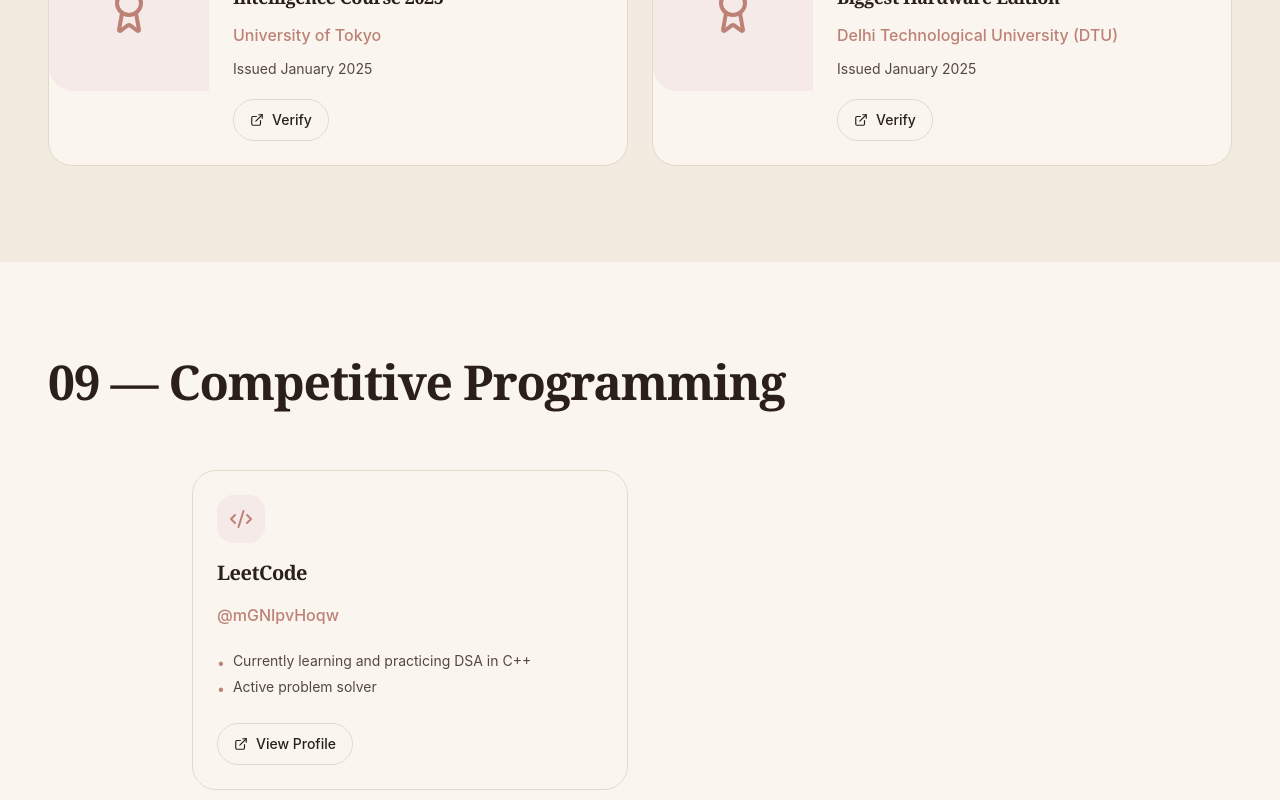
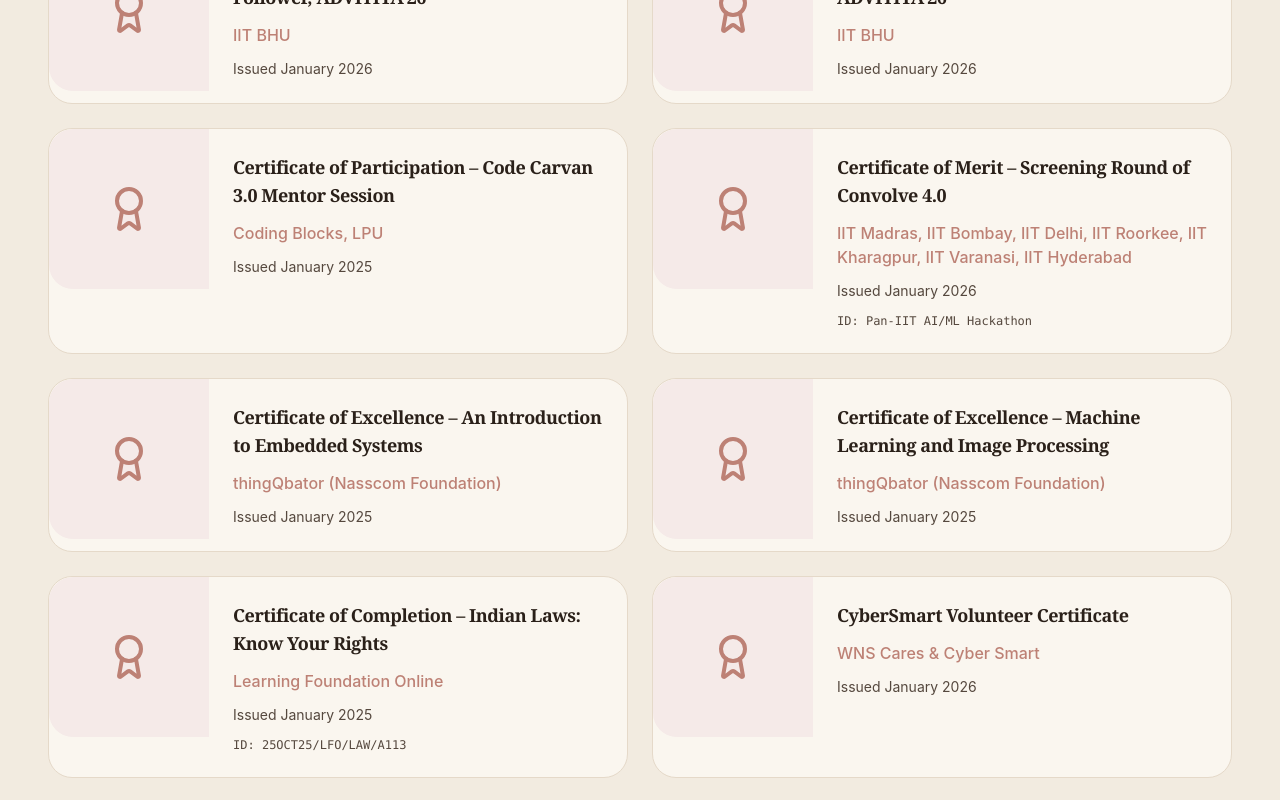
Before and after one commit to Nileshkrishesh/portfolio, a Next.js app: page / in a window 1280 px wide. Shown: the part 9340-10140 px from the top of the page. Built offline with nearby package versions, Linux system fonts and the light colour scheme.

Commit message:
Add 10 new certificates and achievements

```diff
--- a/src/data/portfolio.ts
+++ b/src/data/portfolio.ts
@@ -398,6 +398,69 @@
     credentialUrl: 'https://www.linkedin.com/posts/nileshkrishesh_qualcommacademy-aiupskilling-artificialintelligence-activity-7409511265234124800-1gTm',
   },
   {
+    id: 'gci-utokyo-completion',
+    name: 'Certificate of Completion – Global Consumer Intelligence Course 2025',
+    issuer: 'University of Tokyo',
+    date: '2025',
+  },
+  {
+    id: 'advitiya-fastline',
+    name: 'Certificate of Participation – Fast Line Follower, ADVITIYA\'26',
+    issuer: 'IIT BHU',
+    date: '2026',
+  },
+  {
+    id: 'advitiya-prismbreak',
+    name: 'Certificate of Participation – Prism Break, ADVITIYA\'26',
+    issuer: 'IIT BHU',
+    date: '2026',
+  },
+  {
+    id: 'codecarvan-lpu',
+    name: 'Certificate of Participation – Code Carvan 3.0 Mentor Session',
+    issuer: 'Coding Blocks, LPU',
+    date: '2025',
+  },
+  {
+    id: 'convolve-hackathon',
+    name: 'Certificate of Merit – Screening Round of Convolve 4.0',
+    issuer: 'IIT Madras, IIT Bombay, IIT Delhi, IIT Roorkee, IIT Kharagpur, IIT Varanasi, IIT Hyderabad',
+    date: '2026',
+    credentialId: 'Pan-IIT AI/ML Hackathon',
+  },
+  {
+    id: 'thingqbator-embedded',
+    name: 'Certificate of Excellence – An Introduction to Embedded Systems',
+    issuer: 'thingQbator (Nasscom Foundation)',
+    date: '2025',
+  },
+  {
+    id: 'thingqbator-ml',
+    name: 'Certificate of Excellence – Machine Learning and Image Processing',
+    issuer: 'thingQbator (Nasscom Foundation)',
+    date: '2025',
+  },
+  {
+    id: 'indian-laws',
+    name: 'Certificate of Completion – Indian Laws: Know Your Rights',
+    issuer: 'Learning Foundation Online',
+    date: '2025',
+    credentialId: '25OCT25/LFO/LAW/A113',
+  },
+  {
+    id: 'cybersmart-volunteer',
+    name: 'CyberSmart Volunteer Certificate',
+    issuer: 'WNS Cares & Cyber Smart',
+    date: '2026',
+  },
+  {
+    id: 'techmarathon-lpu',
+    name: 'Certificate of Participation – Techmarathon 2K25',
+    issuer: 'School of Electronics and Electrical Engineering, LPU',
+    date: '2025',
+    credentialId: 'Certificate No. 418071',
+  },
+  {
     id: 'medha-iitb',
     name: 'Participant – MEDHA 2.0',
     issuer: 'IIT Bombay',
```
